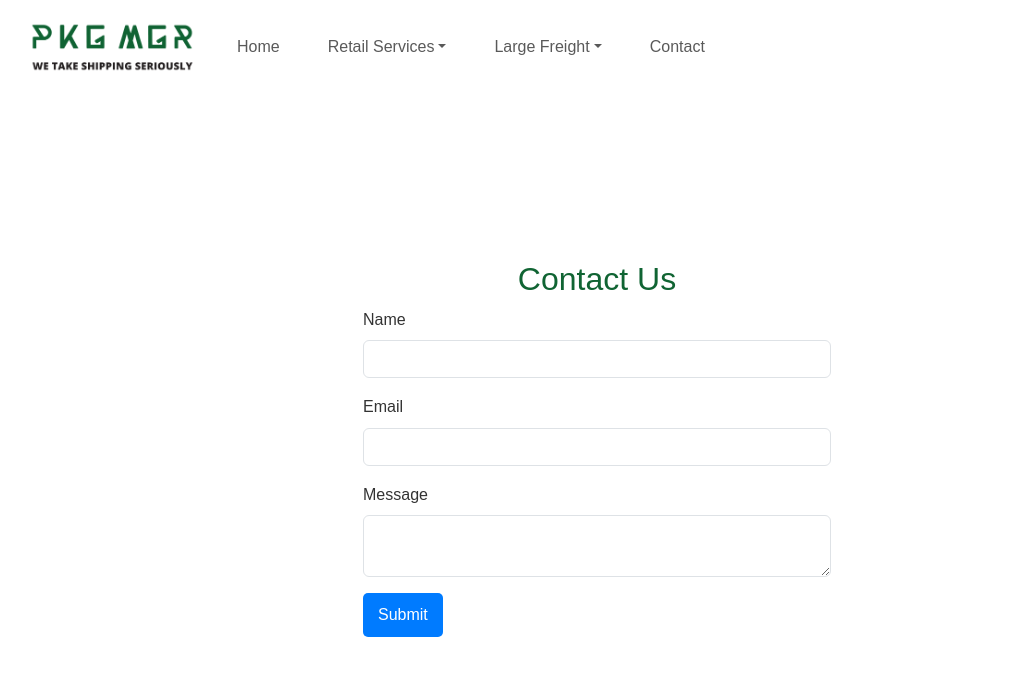
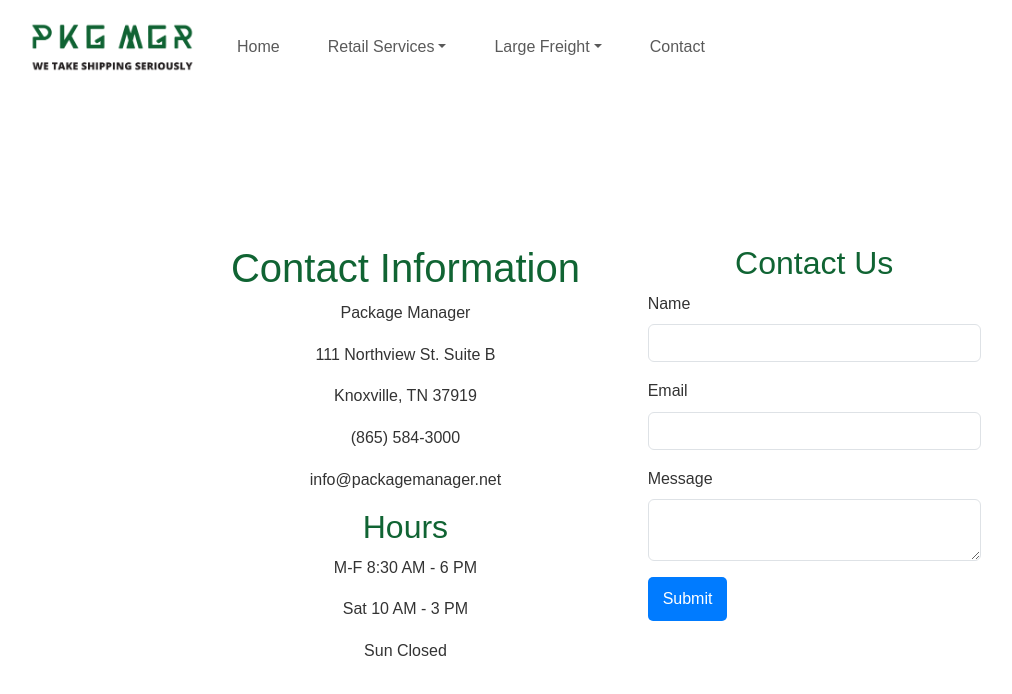
Before and after one commit to ittullos/pkg_mgr_client, a React (Create React App) app: page /contact in a window 1280 px wide. Shown: the top 694 px of the page, without its empty margins (43-1055 px from the left). Built offline with nearby package versions, Linux system fonts and the light colour scheme.

Commit message:
Add Contact information

```diff
--- a/src/components/ContactForm.jsx
+++ b/src/components/ContactForm.jsx
@@ -6,7 +6,7 @@ function ContactForm() {
       <div className="sticky-form-container">
         <h3 className="text-center">Contact Us</h3>
         <form
-          action="https://formspree.io/f/mnnardao"
+          action="https://formspree.io/f/xeojyeqk"
           method="POST"
           className="form"
         >
--- a/src/pages/Contact.jsx
+++ b/src/pages/Contact.jsx
@@ -1,19 +1,60 @@
-import React from "react";
+import React, { useState, useEffect } from "react";
 import ContactForm from "../components/ContactForm";
 
 function Contact() {
+  const [isMobile, setIsMobile] = useState(window.innerWidth <= 1203);
+
+  useEffect(() => {
+    const handleResize = () => {
+      setIsMobile(window.innerWidth <= 1203);
+    };
+
+    window.addEventListener("resize", handleResize);
+    return () => window.removeEventListener("resize", handleResize);
+  }, []);
+
   return (
-    <>
+    <div
+      style={{
+        display: "flex",
+        flexDirection: isMobile ? "column" : "row",
+        justifyContent: "center",
+        alignItems: isMobile ? "center" : "flex-start",
+        marginTop: "150px",
+      }}
+    >
+      <div style={{ flex: 1, display: isMobile ? "none" : "block" }}></div>
       <div
         style={{
-          maxWidth: 500,
-          margin: "150px auto 0",
+          flex: isMobile ? "none" : 1.5,
+          marginRight: isMobile ? "0" : "50px",
+          textAlign: "center",
+          marginBottom: isMobile ? "20px" : "0",
         }}
-        className="p-3"
+      >
+        <h2>Contact Information</h2>
+        <p>Package Manager</p>
+        <p>111 Northview St. Suite B</p>
+        <p>Knoxville, TN 37919</p>
+        <p>(865) 584-3000</p>
+        <p>info@packagemanager.net</p>
+        <h3>Hours</h3>
+        <p>M-F 8:30 AM - 6 PM</p>
+        <p>Sat 10 AM - 3 PM</p>
+        <p>Sun Closed</p>
+      </div>
+      <div
+        style={{
+          flex: isMobile ? "none" : 1.3,
+          maxWidth: isMobile ? "500px" : "700px",
+          width: "100%",
+        }}
       >
         <ContactForm />
       </div>
-    </>
+      <div style={{ flex: 1, display: isMobile ? "none" : "block" }}></div>
+      <div style={{ height: "500px" }}></div>
+    </div>
   );
 }
 
```
Also changed, not shown: src/index.css (+7 -3 lines), 1 other file (tests, documents, lock files or other folders).
